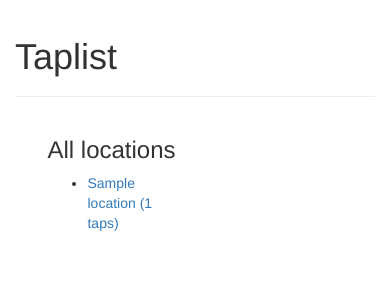
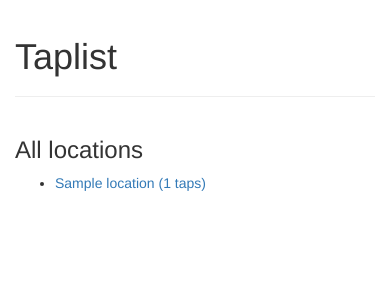
Before and after one commit to CapitalD/Taplist, a Flask app: template app/templates/index.html in a window 390 px wide. Shown: the part 55-352 px from the top of the page. Run offline with Flask 2, Linux system fonts and the light colour scheme; tables that the repository leaves empty hold one stand-in row (values such as "Sample post"); the template is opened without the code that fills it: values that come from a table or form of the project are taken from there, most other values are stand-ins (such as "Sample title", 1, 10 or a date in 2020); parts of the project's set-up code (start-up, migrations or seed data) failed here and were passed over; some libraries are stand-ins or nearby versions.

Commit message:
Index: Locations full width at XS

```diff
--- a/app/templates/index.html
+++ b/app/templates/index.html
@@ -6,7 +6,7 @@
 </div>
 
 <div class="row">
-  <div class="col-xs-5 col-xs-offset-1">
+  <div class="col-lg-5 col-xs-12 col-lg-offset-1">
     <h3>All locations</h3>
 
     <ul>
```
